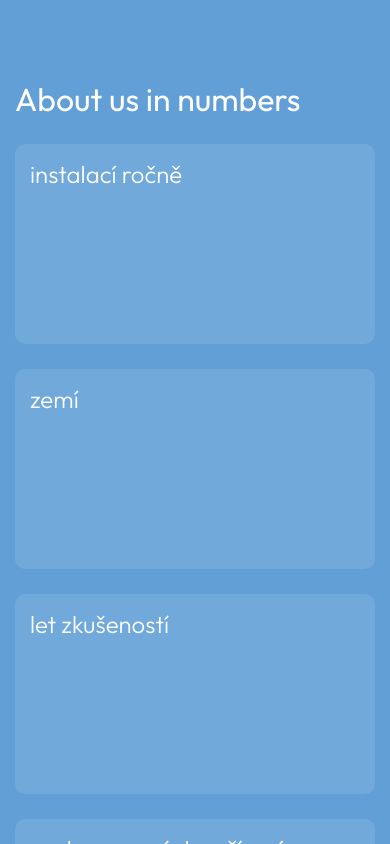
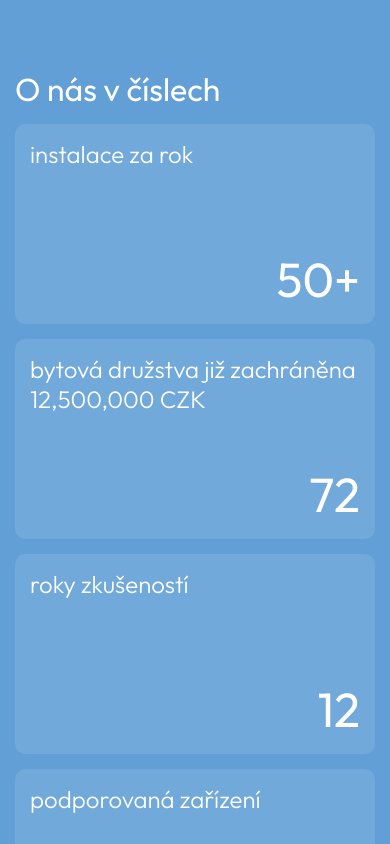
Before and after one commit to stepandordiai/max-flow, a React (Vite) app: page / in a window 390 px wide. Shown: the part 860-1704 px from the top of the page. Built offline with nearby package versions, Linux system fonts and the light colour scheme.

Commit message:
Update AboutUs component

```diff
--- a/src/components/AboutUs/AboutUs.jsx
+++ b/src/components/AboutUs/AboutUs.jsx
@@ -1,19 +1,39 @@
+import { useTranslation } from "react-i18next";
+import { useEffect } from "react";
 import "./AboutUs.scss";
 
 const AboutUs = () => {
+	const { t } = useTranslation();
+
+	useEffect(() => {
+		let delay = 150;
+
+		document.querySelectorAll(".about-us__counter").forEach((count) => {
+			document.addEventListener("scroll", () => {
+				const countRect = count.getBoundingClientRect();
+				if (countRect.bottom < window.innerHeight) {
+					count
+						.querySelectorAll(".about-us__counter-char")
+						.forEach((char, index) => {
+							setTimeout(() => {
+								char.classList.add("about-us__counter-char--active");
+							}, delay + 150 * index);
+						});
+				}
+			});
+		});
+	}, []);
+
 	return (
-		<>
+		<div className="about-us" id="about-us">
+			<h2 className="about-us__title">{t("about_us.title")}</h2>
+			<div className="about-us__card">
 				<div>
-				<h2 className="about-us" id="about-us">
-					About us in numbers
-				</h2>
-				<div className="stats">
-					<div>
-						<p>instalací ročně</p>
-						<p className="process-count">
+					<p>{t("about_us.card1_title")}</p>
+					<p className="about-us__counter">
 						{"50+".split("").map((char, index) => {
 							return (
-									<span key={index} className="char">
+								<span key={index} className="about-us__counter-char">
 									{char}
 								</span>
 							);
@@ -21,11 +41,11 @@ const AboutUs = () => {
 					</p>
 				</div>
 				<div>
-						<p>zemí</p>
-						<p className="process-count">
-							{"20+".split("").map((char, index) => {
+					<p>{t("about_us.card2_title")} 12,500,000 CZK</p>
+					<p className="about-us__counter">
+						{"72".split("").map((char, index) => {
 							return (
-									<span key={index} className="char">
+								<span key={index} className="about-us__counter-char">
 									{char}
 								</span>
 							);
@@ -33,11 +53,11 @@ const AboutUs = () => {
 					</p>
 				</div>
 				<div>
-						<p>let zkušeností</p>
-						<p className="process-count">
+					<p>{t("about_us.card3_title")}</p>
+					<p className="about-us__counter">
 						{"12".split("").map((char, index) => {
 							return (
-									<span key={index} className="char">
+								<span key={index} className="about-us__counter-char">
 									{char}
 								</span>
 							);
@@ -45,11 +65,11 @@ const AboutUs = () => {
 					</p>
 				</div>
 				<div>
-						<p>podporovaných zařízení</p>
-						<p className="process-count">
+					<p>{t("about_us.card4_title")}</p>
+					<p className="about-us__counter">
 						{"1000+".split("").map((char, index) => {
 							return (
-									<span key={index} className="char">
+								<span key={index} className="about-us__counter-char">
 									{char}
 								</span>
 							);
@@ -58,7 +78,6 @@ const AboutUs = () => {
 				</div>
 			</div>
 		</div>
-		</>
 	);
 };
 
--- a/src/components/AboutUs/AboutUs.scss
+++ b/src/components/AboutUs/AboutUs.scss
@@ -1,11 +1,15 @@
 .about-us {
+	scroll-margin-top: 70px;
+}
+
+.about-us__title {
 	font-size: clamp(2rem, 4vw, 4rem) !important;
 	font-weight: 400;
 	color: #fff;
 	padding: 25px 0;
 }
 
-.stats {
+.about-us__card {
 	display: grid;
 	grid-template-columns: repeat(4, 1fr);
 	gap: 25px;
@@ -16,49 +20,49 @@
 		background: rgba(255, 255, 255, 0.1);
 		min-height: 200px;
 		display: flex;
+		justify-content: space-between;
 		flex-direction: column;
-		justify-content: space-between;
+
+		p:nth-of-type(1) {
+			font-size: 1.5rem;
+			font-weight: 300;
+		}
 
 		p:nth-of-type(2) {
 			font-size: 3rem;
 			align-self: flex-end;
 		}
-
-		p:nth-of-type(1) {
-			font-size: 1.5rem;
-			font-weight: 300;
-		}
 	}
 }
 
-.char {
+.about-us__counter-char {
 	opacity: 0;
 	transition: all 0.3s ease-in;
 }
 
-.char--active {
+.about-us__counter-char--active {
 	opacity: 1;
 }
 
 @media screen and (width <=1200px) {
-	.stats {
+	.about-us__card {
 		grid-template-columns: repeat(3, 1fr);
 	}
 }
 
 @media screen and (width <= 860px) {
-	.about-us {
+	.about-us__title {
 		padding: 15px 0;
 	}
 
-	.stats {
+	.about-us__card {
 		grid-template-columns: repeat(2, 1fr);
 		gap: 15px;
 	}
 }
 
 @media screen and (width <= 600px) {
-	.stats {
+	.about-us__card {
 		grid-template-columns: repeat(1, 1fr);
 	}
 }
--- a/src/locales/cs/locale.json
+++ b/src/locales/cs/locale.json
@@ -35,5 +35,13 @@
 		"card3_sec_title": "O vše se postarají certifikovaní technici",
 		"card4_title": "Maximalizujte úspory",
 		"card4_sec_title": "Umělá inteligence začne okamžitě snižovat vaše náklady"
+	},
+
+	"about_us": {
+		"title": "O nás v číslech",
+		"card1_title": "instalace za rok",
+		"card2_title": "bytová družstva již zachráněna",
+		"card3_title": "roky zkušeností",
+		"card4_title": "podporovaná zařízení"
 	}
 }
--- a/src/locales/en/locale.json
+++ b/src/locales/en/locale.json
@@ -35,5 +35,13 @@
 		"card3_sec_title": "Certified technicians handle everything",
 		"card4_title": "Maximize Savings",
 		"card4_sec_title": "AI starts cutting your costs immediately"
+	},
+
+	"about_us": {
+		"title": "About us in numbers",
+		"card1_title": "installations per year",
+		"card2_title": "housing associations already saved",
+		"card3_title": "years of experience",
+		"card4_title": "supported devices"
 	}
 }
--- a/src/locales/sk/locale.json
+++ b/src/locales/sk/locale.json
@@ -35,5 +35,13 @@
 		"card3_sec_title": "O všetko sa postarajú certifikovaní technici",
 		"card4_title": "Maximalizujte úspory",
 		"card4_sec_title": "AI začne okamžite znižovať vaše náklady"
+	},
+
+	"about_us": {
+		"title": "O nás v číslach",
+		"card1_title": "inštalácia za rok",
+		"card2_title": "bytové družstvá už zachránené",
+		"card3_title": "roky skúseností",
+		"card4_title": "podporované zariadenia"
 	}
 }
--- a/src/pages/Home/Home.scss
+++ b/src/pages/Home/Home.scss
@@ -146,39 +146,6 @@ h1 {
 	}
 }
 
-.about-us {
-	font-size: clamp(2rem, 4vw, 4rem) !important;
-	font-weight: 400;
-	color: #fff;
-	padding: 25px 0;
-}
-
-.stats {
-	display: grid;
-	grid-template-columns: repeat(4, 1fr);
-	gap: 25px;
-
-	div {
-		padding: 15px;
-		border-radius: 10px;
-		background: rgba(255, 255, 255, 0.1);
-		min-height: 200px;
-		display: flex;
-		flex-direction: column;
-		justify-content: space-between;
-
-		p:nth-of-type(2) {
-			font-size: 3rem;
-			align-self: flex-end;
-		}
-
-		p:nth-of-type(1) {
-			font-size: 1.5rem;
-			font-weight: 300;
-		}
-	}
-}
-
 .char {
 	opacity: 0;
 	transition: all 0.3s ease-in;
@@ -189,10 +156,6 @@ h1 {
 }
 
 @media screen and (width <=1200px) {
-	.stats {
-		grid-template-columns: repeat(3, 1fr);
-	}
-
 	.benefits-container {
 		grid-template-columns: repeat(2, 1fr);
 	}
@@ -212,18 +175,8 @@ h1 {
 		grid-template-columns: repeat(1, 1fr);
 	}
 
-	.stats {
-		grid-template-columns: repeat(2, 1fr);
-	}
-
 	.home__bottom {
 		width: 100%;
 		min-height: 100svh;
 	}
 }
-
-@media screen and (width <= 600px) {
-	.stats {
-		grid-template-columns: repeat(1, 1fr);
-	}
-}
--- a/src/pages/HowItWorks/HowItWorks.jsx
+++ b/src/pages/HowItWorks/HowItWorks.jsx
@@ -36,21 +36,6 @@ const HowItWorks = () => {
 					card.classList.add("process__card--active");
 				} else {
 					card.classList.remove("process__card--active");
-				}
-			});
-		});
-
-		let delay = 300;
-
-		document.querySelectorAll(".process-count").forEach((count) => {
-			document.addEventListener("scroll", () => {
-				const countRect = count.getBoundingClientRect();
-				if (countRect.bottom < window.innerHeight) {
-					count.querySelectorAll(".char").forEach((char, index) => {
-						setTimeout(() => {
-							char.classList.add("char--active");
-						}, delay + 300 * index);
-					});
 				}
 			});
 		});
```
Lines whose indentation alone changed are shown as unchanged.
